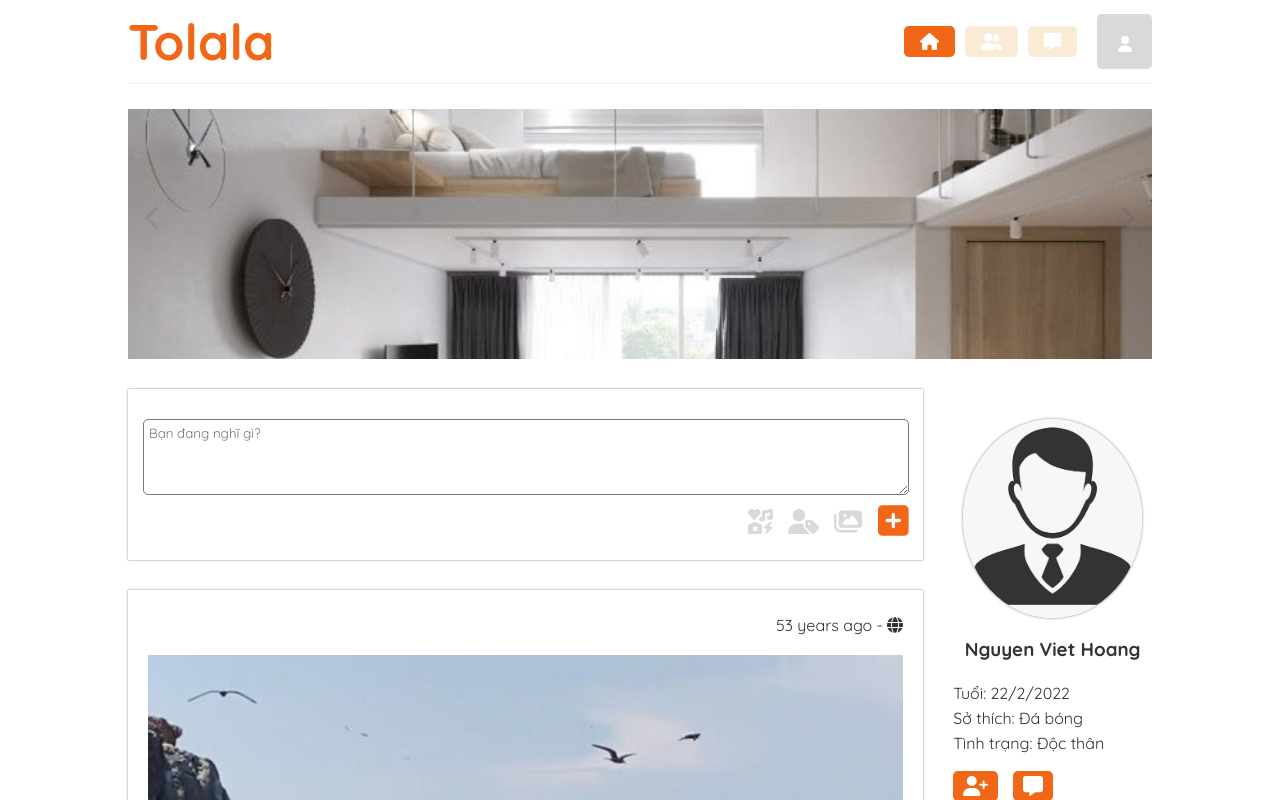
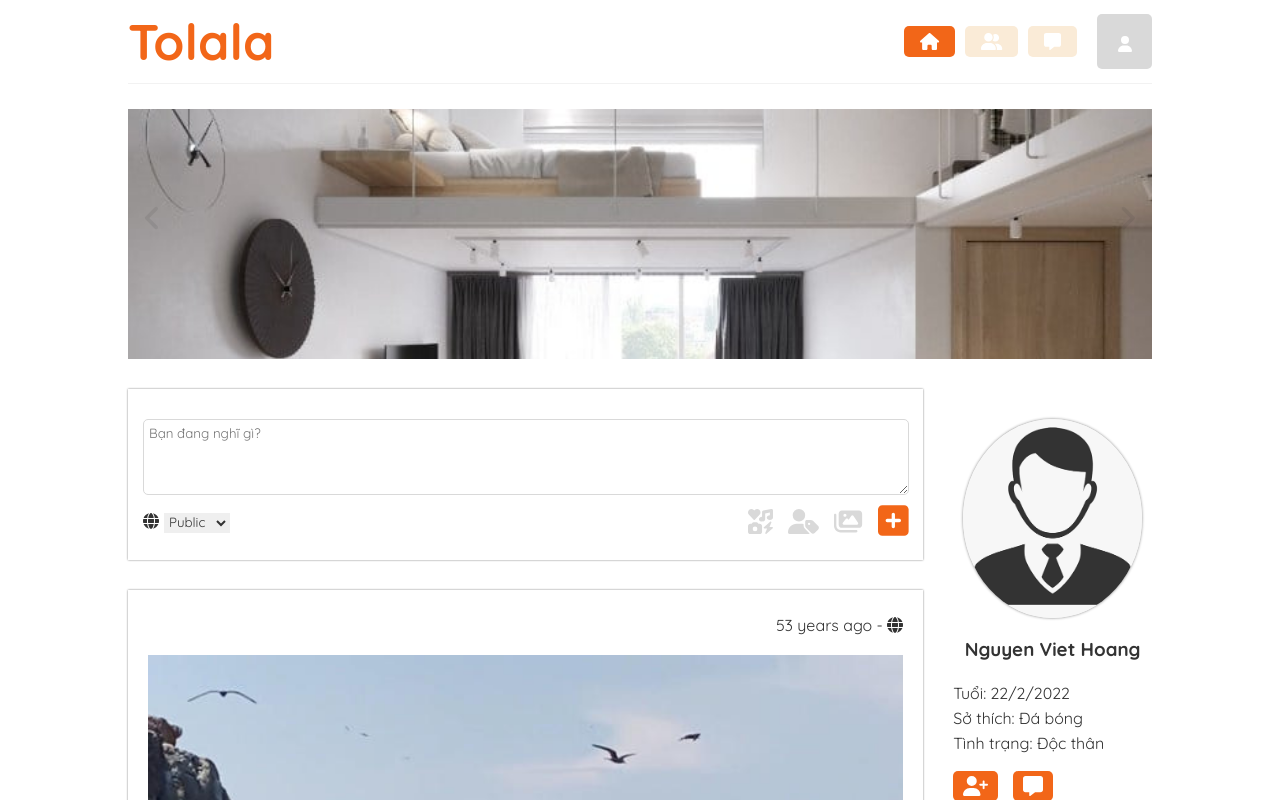
Before and after one commit to NhanHoVan/tolala-web, a React (Create React App) app: page / in a window 1280 px wide. Shown: the top 800 px of the page. Built offline with nearby package versions, Linux system fonts and the light colour scheme.

Commit message:
NhanHV - Commit update Home page: upload img, select,

```diff
--- a/package.json
+++ b/package.json
@@ -14,7 +14,7 @@
     "react": "^18.2.0",
     "react-dom": "^18.2.0",
     "react-router-dom": "^6.3.0",
-    "react-scripts": "^5.0.1",
+    "react-scripts": "^2.1.3",
     "web-vitals": "^2.1.4"
   },
   "scripts": {
--- a/src/screens/home/Home.js
+++ b/src/screens/home/Home.js
@@ -13,6 +13,7 @@ const arrFeed = [{
     createDate: new Date(),
     updateDate: new Date(),
     shareTo: 0,
+    shareFriends: "",
     like: 0
   }]
 
@@ -24,6 +25,7 @@ const feedList = [{
     createDate: 2022/7/24,
     updateDate: "",
     shareTo: 1,
+    shareFriends: "",
     like: 23
   },
   {
@@ -34,6 +36,7 @@ const feedList = [{
     createDate: 2022/7/25,
     updateDate: "",
     shareTo: 0,
+    shareFriends: "",
     like: 0
   },
 ]
@@ -41,7 +44,10 @@ const feedList = [{
 const Home = (props) => {
     const [imgSlide, setImgSlide] = useState(1);
     const [feeds, setFeeds] = useState(arrFeed);
-    const [img, setImg] = useState("");
+    const [selectImg, setSelectImg] = useState("");
+    const [content, setContent] = useState("");
+    const [share, setShare] = useState("1");
+    const hiddenImgInput = React.useRef(null);
 
     //Set list feed
     useEffect(() => {
@@ -81,16 +87,24 @@ const Home = (props) => {
     const shareTo = (param) => {
         switch (param) {
             case 0:
-                return <FontAwesomeIcon icon={faLock}/>
+                return <FontAwesomeIcon icon={faLock}/>;
             case 1:
-                return <FontAwesomeIcon icon={faGlobe}/>
+                return <FontAwesomeIcon icon={faGlobe}/>;
             default:
-                return <FontAwesomeIcon icon={faUserGroup}/>
+                return <FontAwesomeIcon icon={faUserGroup}/>;
         }
     }
     const addLike = () => {
 
     }
+
+    //pick image
+    const handleClickImg = (e) => {
+        hiddenImgInput.current.click();
+    }
+    const handleChangeImg = (e) => {
+        setSelectImg(e.target.files[0]);
+      };
 
     return (
         <div className="home_page">
@@ -107,16 +121,41 @@ const Home = (props) => {
                 <div className="bgr_feeds">
                     <div className='bgr_addNewFeed'>
                         <div className='img_feed'>
-                            {(img === "") ? ("") :
-                                (<img src={img.uri} alt="This is the new feed's img"/>)
+                            {(selectImg === "") ? ("") :
+                                (<img src={URL.createObjectURL(selectImg)} alt="This is the new feed's img"/>)
                                 }
                         </div>
-                        <textarea rows="4" placeholder='Bạn đang nghĩ gì?'></textarea>
-                        <div className='display_flex_right'>
-                            <p><FontAwesomeIcon icon={faIcons}/></p>
-                            <p><FontAwesomeIcon icon={faUserTag}/></p>
-                            <p><FontAwesomeIcon icon={faImages}/></p>
-                            <p><FontAwesomeIcon icon={faSquarePlus}/></p>
+                        <textarea
+                            rows="4"
+                            placeholder='Bạn đang nghĩ gì?'
+                            required
+                            value={content}
+                            onChange={(e)=> setContent(e.target.value)}
+                        ></textarea>
+                        <div className='display_flex'>
+                            <div className='display_flex_left'>
+                                {(share === "1") ? (<FontAwesomeIcon icon={faGlobe}/>) : (<FontAwesomeIcon icon={faLock}/>)}
+                                <select
+                                    value={share}
+                                    onChange={(e) => setShare(e.target.value)}
+                                >
+                                    <option value={0}>Private</option>
+                                    <option value={1}>Public </option>
+                                </select>
+                            </div>
+                            <div className='display_flex_right'>
+                                <p><FontAwesomeIcon icon={faIcons}/></p>
+                                <p><FontAwesomeIcon icon={faUserTag}/></p>
+                                <p onClick={handleClickImg}><FontAwesomeIcon icon={faImages}/></p>
+                                <input
+                                    type={'file'}
+                                    style={{display:'none'}}
+                                    ref={hiddenImgInput}
+                                    onChange={handleChangeImg}
+                                    // onChange={(e) => {setSelectImg(e.target.files[0]);}}
+                                ></input>
+                                <p><FontAwesomeIcon icon={faSquarePlus}/></p>
+                            </div>
                         </div>
                     </div>
                     {feeds.map((feed)=> (
--- a/src/screens/home/home.css
+++ b/src/screens/home/home.css
@@ -43,7 +43,20 @@
     width: 98.5%;
     padding: 5px;
     border-radius: 5px;
+    border: #d9d9d9 solid 1px;
 }
+.bgr_addNewFeed .display_flex {
+    padding: 0px;
+    display: flex;
+    justify-content: space-between;
+    align-items: center;
+}
+
+.display_flex_left select {
+    margin-left: 5px;
+    border: #80808000 solid 1px;
+}
+
 .bgr_addNewFeed .display_flex_right p {
     font-size: 25px;
     margin-left: 15px;
```
Also changed, not shown: 1 other file (tests, documents, lock files or other folders).
